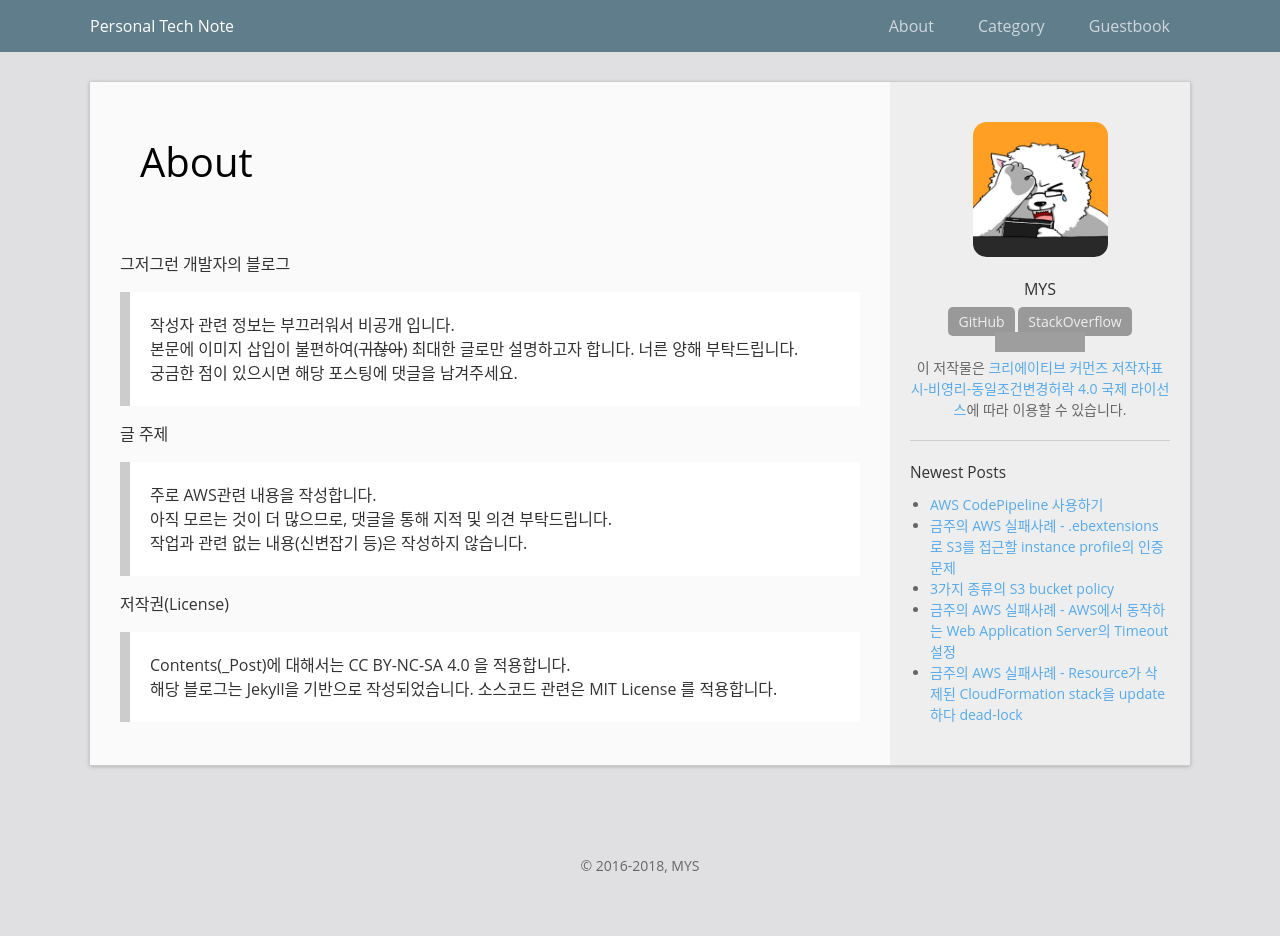
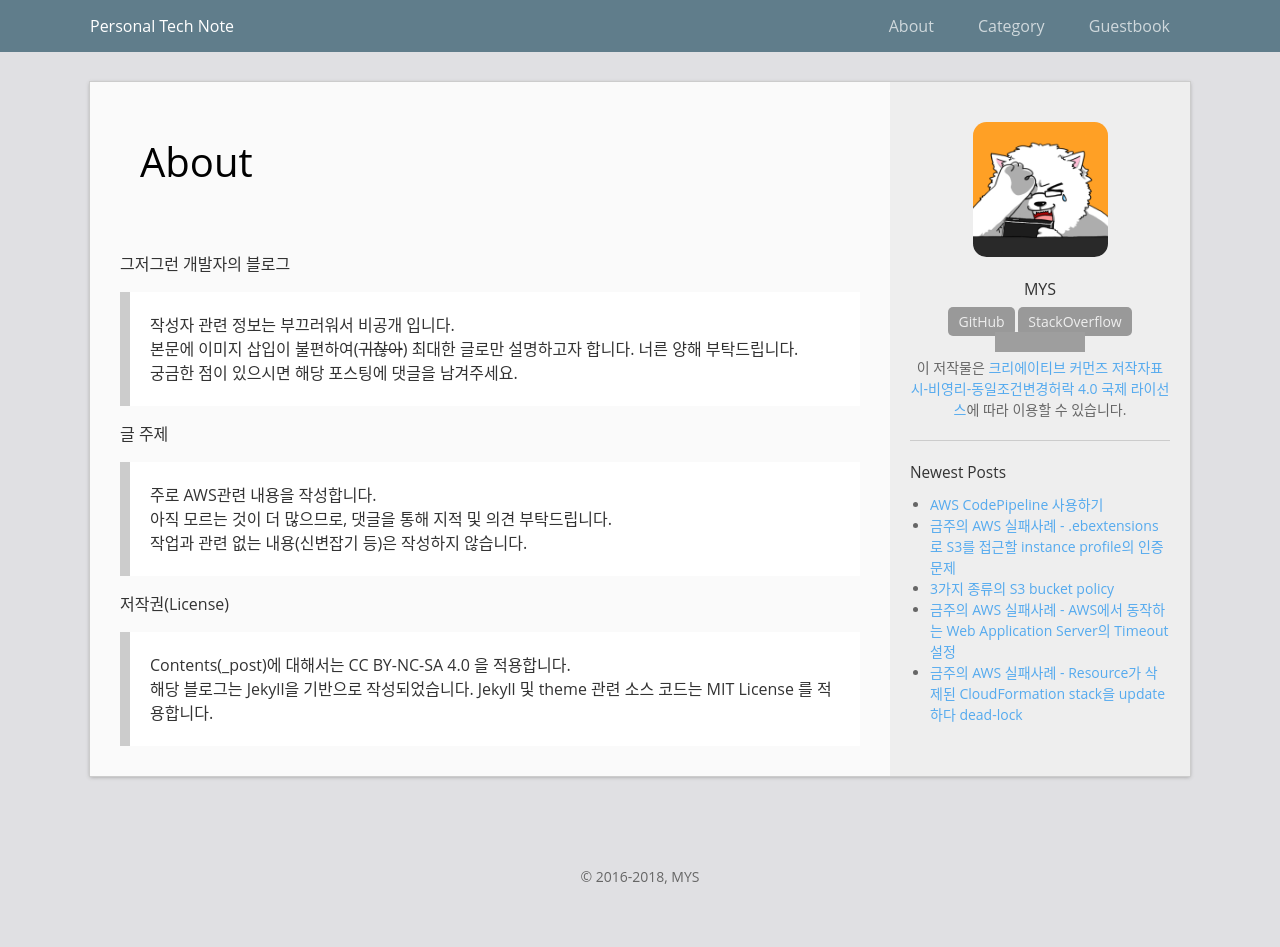
Before and after one commit to mystria/mystria.github.io, a Jekyll site: the page built from about.md, in a window 1280 px wide. Built offline with Jekyll 4.4.1, drawn with Linux system fonts in a browser that asks for light colours; grey boxes are pictures that could not be loaded.

Commit message:
Update license inform

```diff
--- a/about.md
+++ b/about.md
@@ -17,5 +17,5 @@ public: true
 작업과 관련 없는 내용(신변잡기 등)은 작성하지 않습니다.
 
 저작권(License)
-> Contents(\_Post)에 대해서는 CC BY-NC-SA 4.0 을 적용합니다.
-해당 블로그는 Jekyll을 기반으로 작성되었습니다. 소스코드 관련은 MIT License 를 적용합니다.
+> Contents(\_post)에 대해서는 CC BY-NC-SA 4.0 을 적용합니다.
+해당 블로그는 Jekyll을 기반으로 작성되었습니다. Jekyll 및 theme 관련 소스 코드는 MIT License 를 적용합니다.
```
